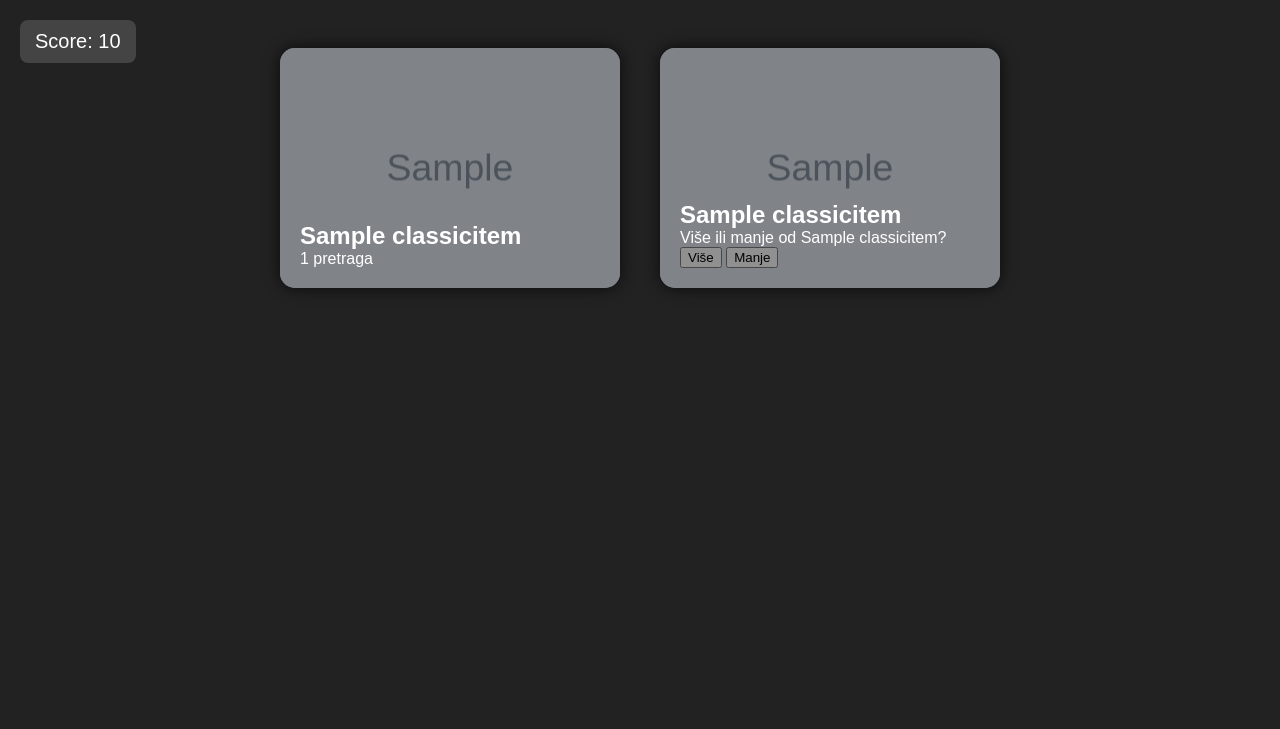
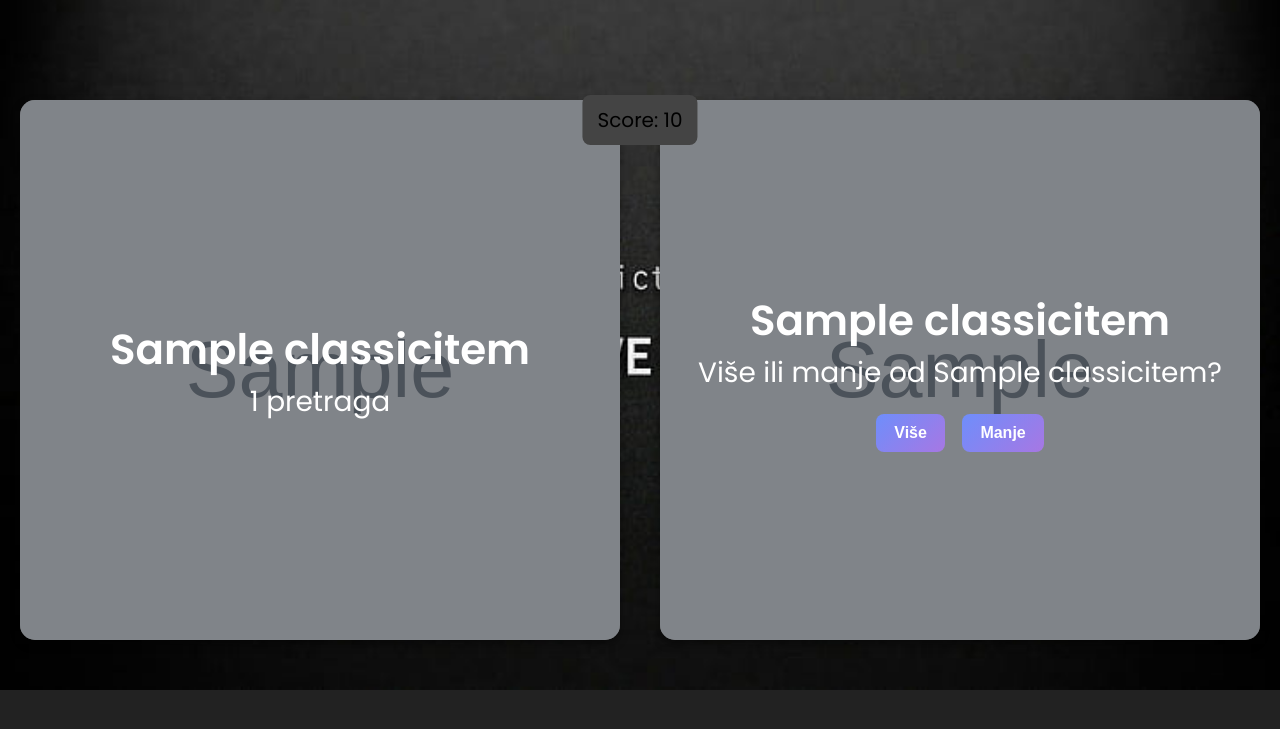
Before and after one commit to eivelic/The-Higher-Lower-Game, a Django app: template higher_lower_game/game/templates/game/classic_mode.html in a window 1280 px wide. Shown: the top 729 px of the page. Run offline with Django 5.2, Linux system fonts and the light colour scheme; tables that the repository leaves empty hold one stand-in row (values such as "Sample post"); the template is opened without the code that fills it: values that come from a table or form of the project are taken from there, most other values are stand-ins (such as "Sample title", 1, 10 or a date in 2020); grey boxes marked "Sample" are stand-in pictures.

Commit message:
Add fade in/out card animation, add css to classic mode

```diff
--- a/higher_lower_game/game/static/game/css/classic_mode.css
+++ b/higher_lower_game/game/static/game/css/classic_mode.css
@@ -1,29 +1,63 @@
 body {
-    font-family: Arial, sans-serif;
-    background: #222;
-    color: white;
+    margin: 0;
+    padding: 0;
+    background-color: #222;
+    font-family: 'Poppins', sans-serif;
+    font-size: 28px;
+    display: block; /* <- VRATI NA BLOCK! */
+    background-image: url('../images/background-screen-image.jpg'); /* zamijeni s tvojom */
+    background-size: cover; /* preporučujem da dodaš */
+    background-position: center; /* i ovo */
+    background-repeat: no-repeat;
+}
+
+.card-container {
     display: flex;
+    flex-direction: row;
     justify-content: center;
+    align-items: center;
     gap: 40px;
-    padding: 40px;
+    width: 100%;
+    padding: 100px 20px 20px;
+    box-sizing: border-box;
 }
 
 .item-card {
-    width: 300px;
-    height: 200px;
-    border-radius: 15px;
+    width: 700px;
+    height: 500px;
     background-size: cover;
     background-position: center;
+    border-radius: 15px;
+    box-shadow: 0 4px 10px rgba(0, 0, 0, 0.4);
     position: relative;
-    box-shadow: 0 0 15px rgba(0,0,0,0.7);
-    cursor: pointer;
     display: flex;
     flex-direction: column;
-    justify-content: flex-end;
+    justify-content: center;
+    align-items: center;
+    color: white;
     padding: 20px;
-    user-select: none;
 }
 
+.item-card h2 {
+    margin-bottom: 10px;
+}
+
+/* Score u gornji lijevi kut */
+.score {
+    position: fixed;
+    justify-content: center;
+    align-items: center;
+    top: 15%;
+    left: 50%;
+    transform: translate(-50%, -50%);
+    font-size: 20px;
+    background: #444;
+    padding: 10px 15px;
+    border-radius: 8px;
+    z-index: 100;
+}
+
+/* Tamni overlay */
 .item-card::before {
     content: "";
     position: absolute;
@@ -34,18 +68,81 @@ body {
     pointer-events: none;
 }
 
-.item-card h2, .item-card p {
+.item-card h2,
+.item-card p,
+.item-card form {
     position: relative;
     z-index: 1;
     margin: 0;
 }
 
-.score {
-    position: fixed;
-    top: 20px;
-    left: 20px;
-    font-size: 20px;
-    background: #444;
-    padding: 10px 15px;
+.item-card form {
+    margin-top: 10px;
+}
+
+.item-card button {
+    margin-right: 10px;
+    padding: 8px 12px;
+    background-color: #555;
+    color: white;
+    border: none;
+    border-radius: 5px;
+    cursor: pointer;
+}
+
+.item-card button:hover {
+    background-color: #777;
+}
+
+.item-card button {
+    margin: 10px 5px 0;
+    padding: 10px 18px;
+    background: linear-gradient(135deg, #6e8efb, #a777e3);
+    color: white;
+    font-weight: 600;
+    font-size: 16px;
+    border: none;
     border-radius: 8px;
+    cursor: pointer;
+    transition: transform 0.2s, background 0.3s;
 }
+
+.item-card button:hover {
+    background: linear-gradient(135deg, #a777e3, #6e8efb);
+    transform: scale(1.05);
+}
+
+.fade-out {
+    animation: fadeOut 0.5s ease forwards;
+}
+
+.fade-in {
+    animation: fadeIn 0.5s ease forwards;
+}
+
+@keyframes fadeOut {
+    to {
+        opacity: 0;
+        transform: scale(0.95);
+    }
+}
+
+@keyframes fadeIn {
+    from {
+        opacity: 0;
+        transform: scale(1.05);
+    }
+    to {
+        opacity: 1;
+        transform: scale(1);
+    }
+}
+
+.item-card {
+    opacity: 0;
+    transition: opacity 2s ease;
+}
+
+body.loaded .item-card {
+    opacity: 1;
+}
--- a/higher_lower_game/game/templates/game/classic_mode.html
+++ b/higher_lower_game/game/templates/game/classic_mode.html
@@ -1,20 +1,24 @@
 <!DOCTYPE html>
 {% load static %}
+{% load humanize %}
 <html lang="en">
 <head>
     <meta charset="UTF-8" />
     <title>Classic Mode</title>
-    <link rel="stylesheet" href="{% static 'game/css/classic_mode.css' %}">
+    <link rel="stylesheet" href="{% static 'game/css/classic_mode.css' %}?v=26">
+    <link href="https://fonts.googleapis.com/css2?family=Poppins:wght@400;600&display=swap" rel="stylesheet">
 </head>
 <body>
     <div class="score">Score: {{ score }}</div>
 
-    <div class="item-card" style="background-image: url('{{ left_item.image.url }}')">
+    <!-- WRAP both cards inside card-container -->
+    <div class="card-container">
+        <div class="item-card" id="left-card" style="background-image: url('{{ left_item.image.url }}')">
             <h2>{{ left_item.name }}</h2>
-        <p>{{ left_item.monthly_searches }} pretraga</p>
+            <p>{{ left_item.monthly_searches|intcomma }} pretraga</p>
         </div>
 
-    <div class="item-card" style="background-image: url('{{ right_item.image.url }}')">
+        <div class="item-card" id="right-card" style="background-image: url('{{ right_item.image.url }}')">
             <h2>{{ right_item.name }}</h2>
             <p>Više ili manje od {{ left_item.name }}?</p>
 
@@ -24,5 +28,58 @@
                 <button type="submit" name="guess" value="lower">Manje</button>
             </form>
         </div>
+    </div>
+    <script>
+document.addEventListener("DOMContentLoaded", function () {
+    const cards = document.querySelectorAll('.item-card');
+
+    // FADE IN
+    // Malo čekamo da browser registrira opacity=0 i transition prije nego ga stavimo na 1
+    setTimeout(() => {
+        cards.forEach(card => {
+            card.style.opacity = '1';
+        });
+    }, 50);  // 50ms delay za siguran start fade-in
+
+    // Dodaj event listener za button-e (ako treba fade-out pre submit)
+    const buttons = document.querySelectorAll('.item-card button');
+
+    buttons.forEach(button => {
+        button.addEventListener('click', function (e) {
+            e.preventDefault();
+
+            const guess = this.value;
+            const csrfToken = document.querySelector('[name=csrfmiddlewaretoken]').value;
+
+            // Fade out kartica
+            cards.forEach(card => {
+                card.style.opacity = '0';
+            });
+
+            // Nakon 2s submit forme
+            setTimeout(() => {
+                const form = document.createElement('form');
+                form.method = 'POST';
+                form.action = "{% url 'classic_mode' %}";
+
+                const csrfInput = document.createElement('input');
+                csrfInput.type = 'hidden';
+                csrfInput.name = 'csrfmiddlewaretoken';
+                csrfInput.value = csrfToken;
+
+                const guessInput = document.createElement('input');
+                guessInput.type = 'hidden';
+                guessInput.name = 'guess';
+                guessInput.value = guess;
+
+                form.appendChild(csrfInput);
+                form.appendChild(guessInput);
+                document.body.appendChild(form);
+                form.submit();
+            }, 2000);
+        });
+    });
+});
+</script>
 </body>
 </html>
--- a/higher_lower_game/higher_lower_game/settings.py
+++ b/higher_lower_game/higher_lower_game/settings.py
@@ -39,6 +39,7 @@ INSTALLED_APPS = [
     'django.contrib.staticfiles',
     'game',
     'import_export',
+    'django.contrib.humanize',
 ]
 
 MIDDLEWARE = [
```
Also changed, not shown: higher_lower_game/game/views.py (+13 -2 lines), higher_lower_game/game/static/game/images/background-screen-image.jpg (added). Lines whose indentation alone changed are shown as unchanged.
